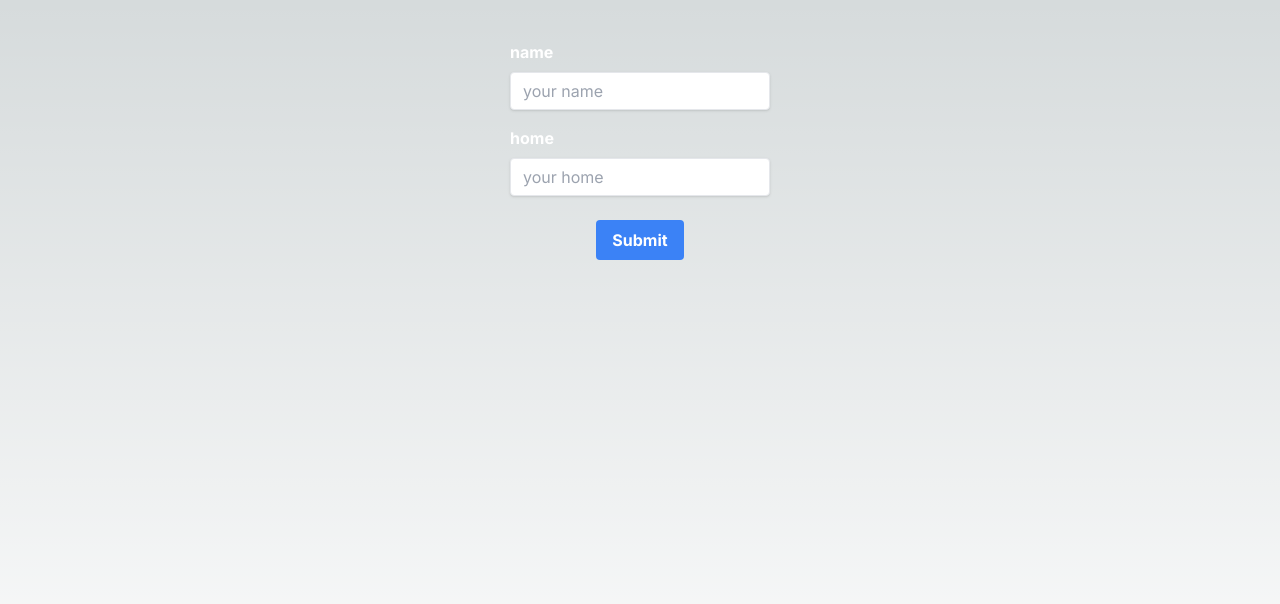
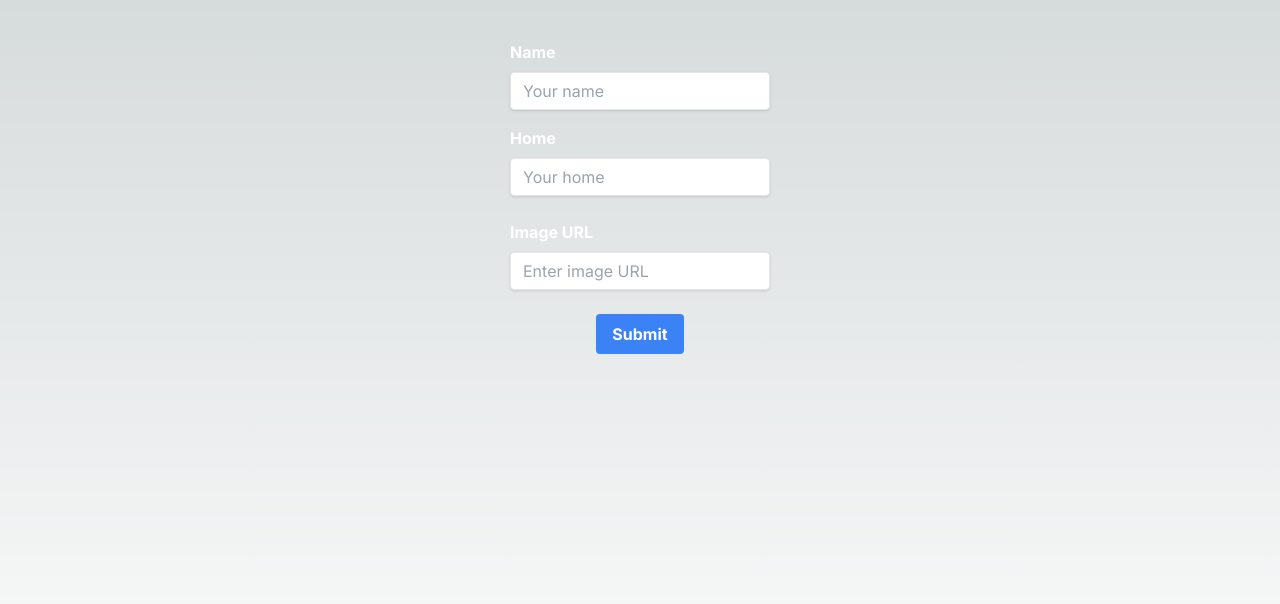
Before and after one commit to Sonu8544/nextjs-backend, a Next.js app: page /action/post in a window 1280 px wide. Shown: the top 604 px of the page. Built offline with nearby package versions, Linux system fonts and the light colour scheme.

Commit message:
post data including image url

```diff
--- a/src/components/PostDataUsingAction.jsx
+++ b/src/components/PostDataUsingAction.jsx
@@ -5,21 +5,28 @@ const formAction = async (formData) => {
     'use server'
     await connectDB();
 
+    const data = new FormData();
+    data.append("name", formData.get("name"));
+    data.append("home", formData.get("home"));
+    data.append("imageUrl", formData.get("imageUrl") || "");
+
     const result = await PostModel.create({
-        name: formData.get("name"),
-        home: formData.get("home")
-    })
-    console.log("result0", result)
+        name: data.get("name"),
+        home: data.get("home"),
+        imageUrl: data.get("imageUrl"),
+    });
+    console.log("result", result);
 }
+
 const PostDataUsingAction = () => {
     return (
         <form action={formAction} className="max-w-md mx-auto">
             <div className="mb-4">
                 <label htmlFor="name" className="block text-white font-bold mb-2">
-                    name
+                    Name
                 </label>
                 <input
-                    placeholder="your name"
+                    placeholder="Your name"
                     type="text"
                     name="name"
                     className="shadow appearance-none border rounded w-full py-2 px-3 text-gray-700 leading-tight focus:outline-none focus:shadow-outline placeholder-custom-black"
@@ -27,13 +34,24 @@ const PostDataUsingAction = () => {
             </div>
             <div className="mb-6">
                 <label htmlFor="home" className="block text-white font-bold mb-2">
-                    home
+                    Home
                 </label>
                 <input
-                    placeholder="your home"
+                    placeholder="Your home"
                     type="text"
                     name="home"
                     className="shadow appearance-none border rounded w-full py-2 px-3 text-gray-700 leading-tight focus:outline-none focus:shadow-outline placeholder-custom-black"
+                />
+            </div>
+            <div className="mb-6">
+                <label htmlFor="imageUrl" className="block text-white font-bold mb-2">
+                    Image URL
+                </label>
+                <input
+                    type="text"
+                    name="imageUrl"
+                    placeholder="Enter image URL"
+                    className="shadow appearance-none border rounded w-full py-2 px-3 text-gray-700 leading-tight focus:outline-none focus:shadow-outline"
                 />
             </div>
             <div className="flex justify-center">
--- a/src/models/Post.js
+++ b/src/models/Post.js
@@ -1,10 +1,22 @@
 import mongoose from "mongoose";
 
-const postModels = new mongoose.Schema({
-    name: { type: String, required: true, trim: true },
-    home: { type: String, required: true, trim: true }
-})
+const postSchema = new mongoose.Schema({
+  name: {
+    type: String,
+    required: true,
+    trim: true,
+  },
+  home: {
+    type: String,
+    required: true,
+    trim: true,
+  },
+  imageUrl: {
+    type: String,
+    trim: true,
+  },
+});
 
-const Post = mongoose.models.Post || mongoose.model('Post', postModels);
+const Post = mongoose.models.Post || mongoose.model("Post", postSchema);
 
 export default Post;
```
